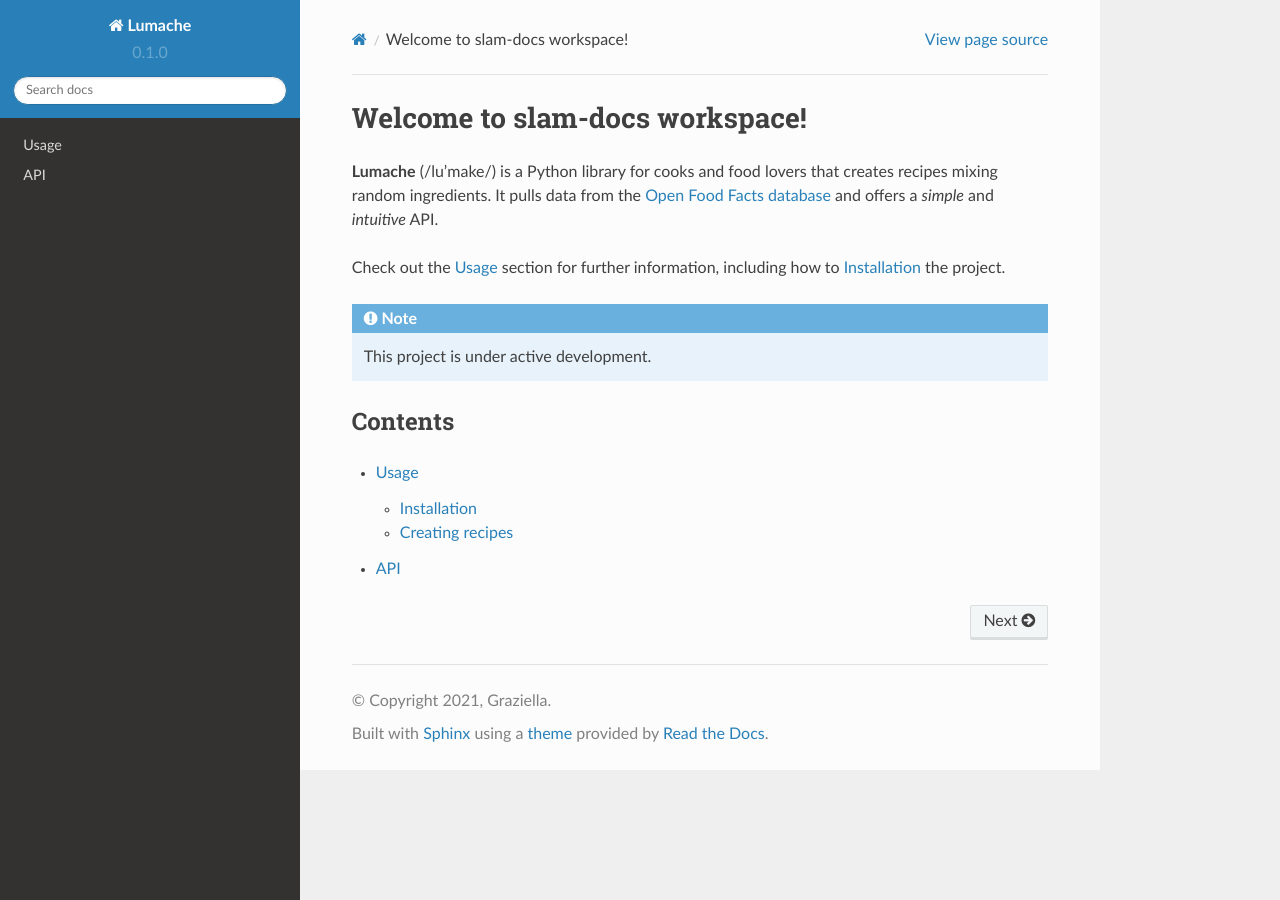
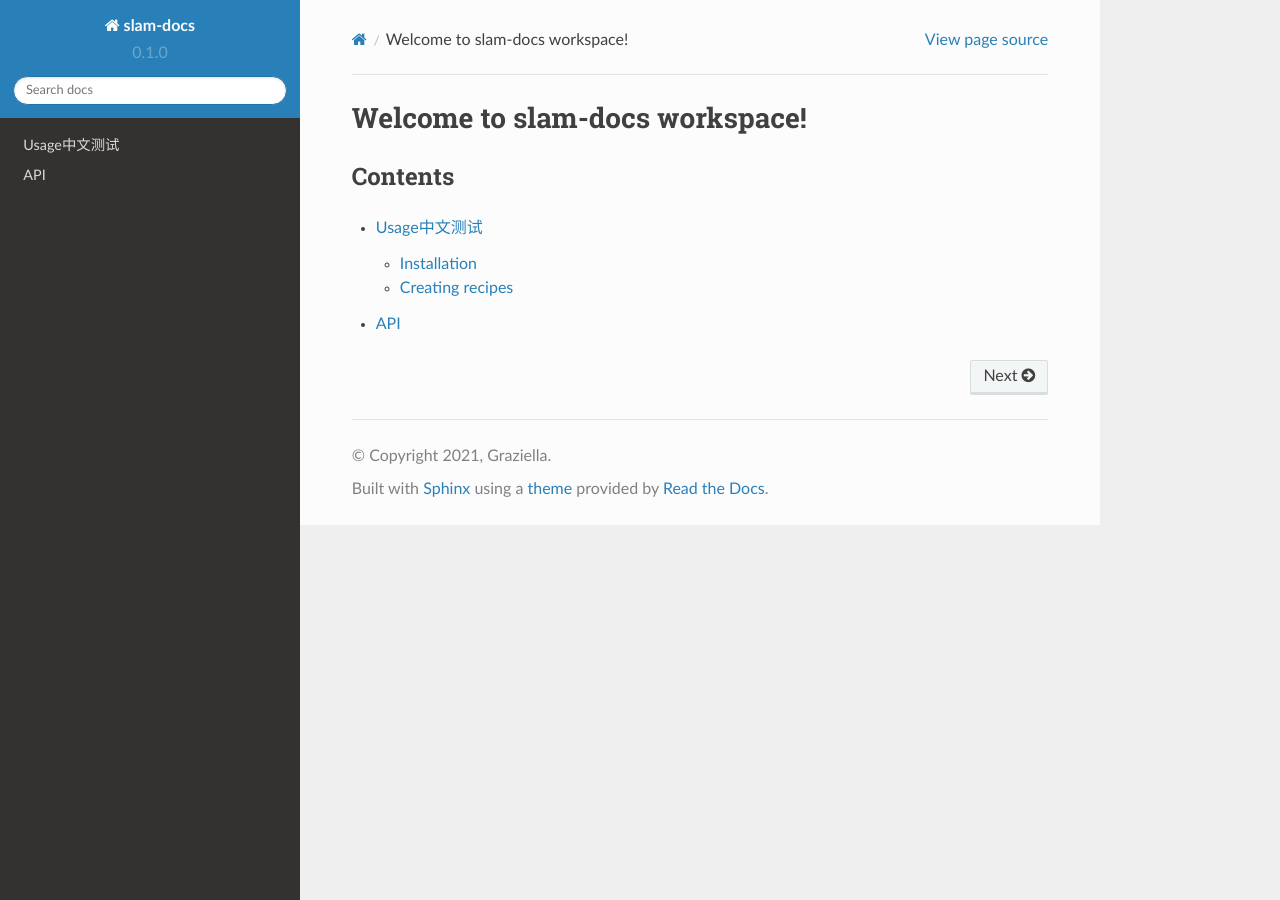
Before and after one commit to haohaoalt/slam_docs, a Sphinx documentation site: the page built from docs/source/index.rst, in a window 1280 px wide. Built offline with Sphinx 7.4.7 and the Read the Docs theme 2.0.0, drawn with Linux system fonts in a browser that asks for light colours.

Commit message:
update name and add slan-dev and ros-dev

```diff
--- a/docs/source/conf.py
+++ b/docs/source/conf.py
@@ -2,7 +2,7 @@
 
 # -- Project information
 
-project = 'Lumache'
+project = 'slam-docs'
 copyright = '2021, Graziella'
 author = 'Graziella'
 
--- a/docs/source/index.rst
+++ b/docs/source/index.rst
@@ -1,22 +1,22 @@
 Welcome to slam-docs workspace!
 ===================================
 
-**Lumache** (/lu'make/) is a Python library for cooks and food lovers
-that creates recipes mixing random ingredients.
-It pulls data from the `Open Food Facts database <https://world.openfoodfacts.org/>`_
-and offers a *simple* and *intuitive* API.
+.. **Lumache** (/lu'make/) is a Python library for cooks and food lovers
+.. that creates recipes mixing random ingredients.
+.. It pulls data from the `Open Food Facts database <https://world.openfoodfacts.org/>`_
+.. and offers a *simple* and *intuitive* API.
 
-Check out the :doc:`usage` section for further information, including
-how to :ref:`installation` the project.
+.. Check out the :doc:`usage` section for further information, including
+.. how to :ref:`installation` the project.
 
-.. note::
+.. .. note::
 
-   This project is under active development.
+..    This project is under active development.
 
 Contents
 --------
 
 .. toctree::
 
-   usage
-   api
+   slam-dev
+   ros-dev
--- a/docs/source/usage.rst
+++ b/docs/source/slam-dev.rst
@@ -1,4 +1,4 @@
-Usage
+Usage中文测试
 =====
 
 .. _installation:
```
Also changed, not shown: docs/source/ros-dev.rst (renamed from docs/source/api.rst).
